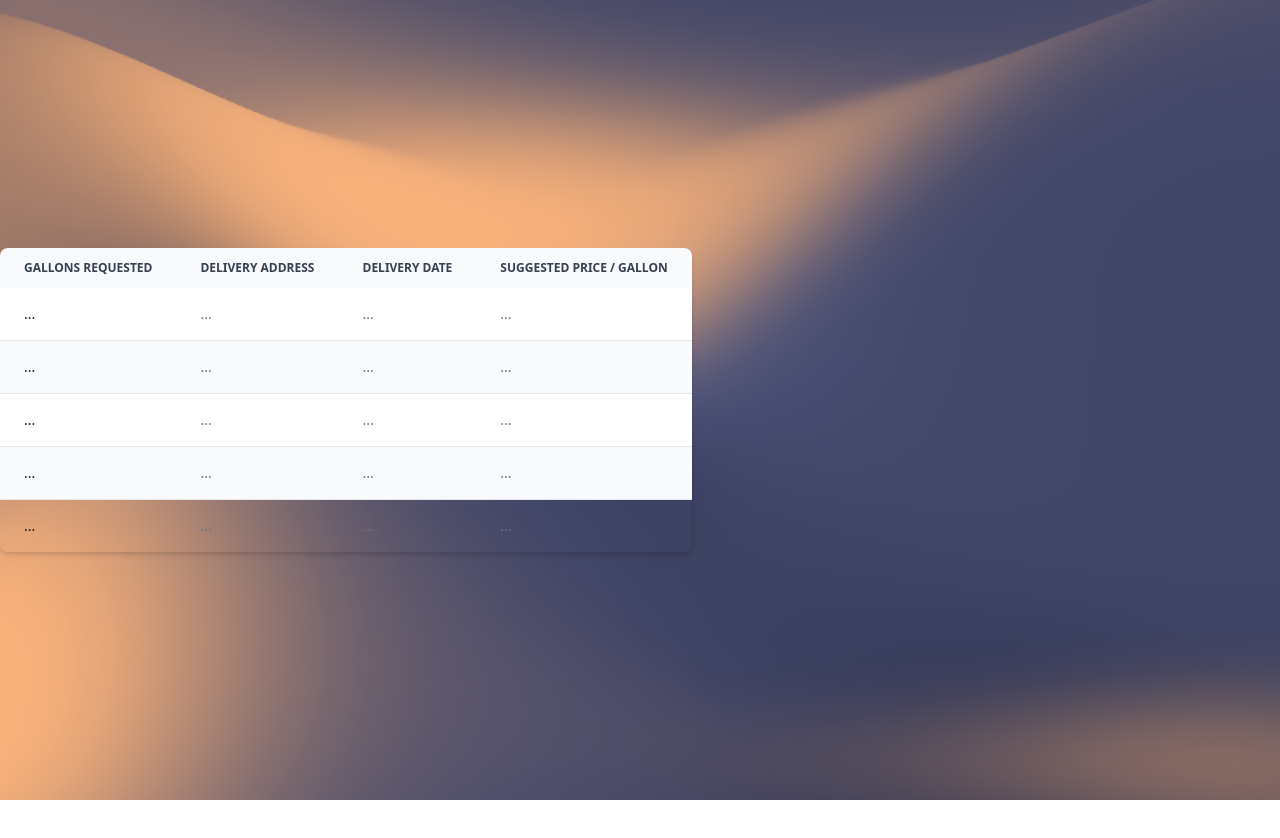
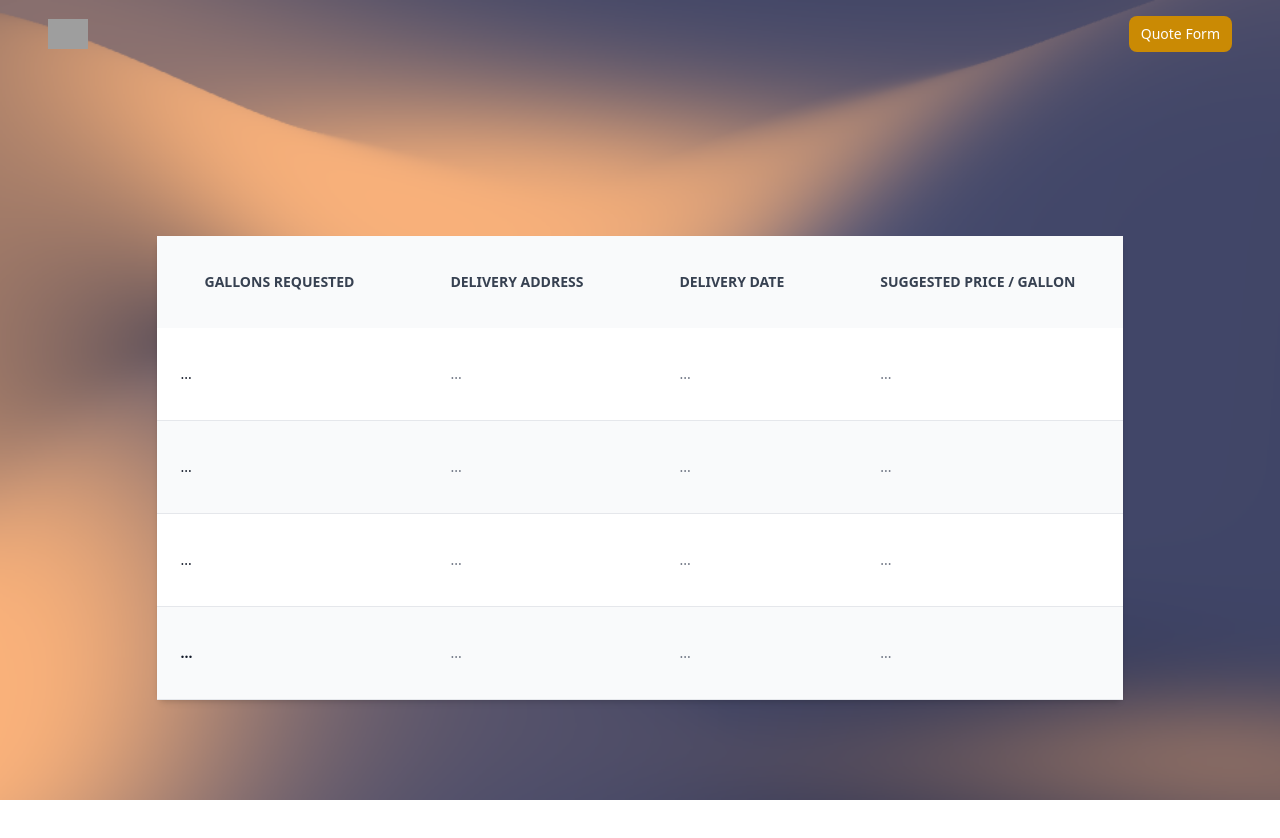
Before and after one commit to jr7072/Software-Design-Project, a Next.js app in the folder singh_project/: page /fuel_quote_history in a window 1280 px wide. Shown: the top 838 px of the page. Before the commit the page ends 800 px from the top, so only its background shows below. Built offline with nearby package versions, Linux system fonts and the light colour scheme; grey boxes are pictures that could not be loaded.

Commit message:
centering history table

```diff
--- a/singh_project/src/pages/fuel_quote_history.js
+++ b/singh_project/src/pages/fuel_quote_history.js
@@ -5,22 +5,35 @@ const FuelQuoteHistory = () => {
     return (
         <div class = "flex h-screen w-screen">
             <div class="flex-1 bg-quote_history bg-cover bg-center bg-no-repeat">
+            <div class="sm:px-12 mx-auto flex items-center justify-between p-4 ">
+        <div class="flex items-center space-x-2">
+          <a href="../account/">
+            <img src="user.svg" alt="Logo" class="w-10"></img>
+          </a>
+        </div>
+        <nav class="flex items-center space-x-1 text-sm font-medium text-gray-800">
+
+          <a href="../fuel_quote/"
+                        class="rounded-lg bg-yellow-600 px-3 py-2 text-white transition hover:bg-red-700">Quote Form
+
+                    </a>
+        </nav>
+      </div>
                 <div class ="w-screen h-screen flex justify center items-center">
-
-<div class="relative overflow-x-auto shadow-md sm:rounded-lg">
-    <table class="w-full text-sm text-left text-gray-500 dark:text-gray-400">
-        <thead class="text-xs text-gray-700 uppercase bg-gray-50 dark:bg-gray-700 dark:text-gray-400">
+                    <div class="relative mx-auto my-auto shadow-md rounded-lg">
+                        <table class=" text-sm text-left text-gray-500 dark:text-gray-400 justify-center">
+                            <thead class="text-medium text-gray-700 uppercase bg-gray-50 dark:bg-gray-700 dark:text-gray-400">
                                 <tr>
-                <th scope="col" class="px-6 py-3">
+                                    <th scope="col" class="px-12 py-9">
                                         Gallons Requested
                                     </th>
-                <th scope="col" class="px-6 py-3">
+                                    <th scope="col" class="px-12 py-9">
                                         Delivery Address
                                     </th>
-                <th scope="col" class="px-6 py-3">
+                                    <th scope="col" class="px-12 py-9">
                                     Delivery Date
                                     </th>
-                <th scope="col" class="px-6 py-3">
+                                    <th scope="col" class="px-12 py-9">
                                     Suggested Price / gallon
                                     </th>
 
@@ -31,13 +44,13 @@ const FuelQuoteHistory = () => {
                                     <th scope="row" class="px-6 py-4 font-medium text-gray-900 whitespace-nowrap dark:text-white">
                                         ...
                                     </th>
-                <td class="px-6 py-4">
+                                    <td class="px-12 py-9">
                                         ...
                                     </td>
-                <td class="px-6 py-4">
+                                    <td class="px-12 py-9">
                                         ...
                                     </td>
-                <td class="px-6 py-4">
+                                    <td class="px-12 py-9">
                                         ...
                                     </td>
 
@@ -46,13 +59,13 @@ const FuelQuoteHistory = () => {
                                     <th scope="row" class="px-6 py-4 font-medium text-gray-900 whitespace-nowrap dark:text-white">
                                         ...
                                     </th>
-                <td class="px-6 py-4">
+                                    <td class="px-12 py-9">
                                         ...
                                     </td>
-                <td class="px-6 py-4">
+                                    <td class="px-12 py-9">
                                         ...
                                     </td>
-                <td class="px-6 py-4">
+                                    <td class="px-12 py-9">
                                         ...
                                     </td>
 
@@ -61,43 +74,28 @@ const FuelQuoteHistory = () => {
                                     <th scope="row" class="px-6 py-4 font-medium text-gray-900 whitespace-nowrap dark:text-white">
                                         ...
                                     </th>
-                <td class="px-6 py-4">
+                                    <td class="px-12 py-9">
                                         ...
                                     </td>
-                <td class="px-6 py-4">
+                                    <td class="px-12 py-9">
                                         ...
                                     </td>
-                <td class="px-6 py-4">
+                                    <td class="px-12 py-9">
                                         ...
                                     </td>
 
                                 </tr>
                                 <tr class="border-b bg-gray-50 dark:bg-gray-800 dark:border-gray-700">
-                <th scope="row" class="px-6 py-4 font-medium text-gray-900 whitespace-nowrap dark:text-white">
+                                    <th scope="row" class="px-6 py-4 font-lg text-gray-900 whitespace-nowrap dark:text-white">
                                         ...
                                     </th>
-                <td class="px-6 py-4">
+                                    <td class="px-12 py-9">
                                         ...
                                     </td>
-                <td class="px-6 py-4">
+                                    <td class="px-12 py-9">
                                         ...
                                     </td>
-                <td class="px-6 py-4">
-                    ...
-                </td>
-
-            </tr>
-            <tr>
-                <th scope="row" class="px-6 py-4 font-medium text-gray-900 whitespace-nowrap dark:text-white">
-                    ...
-                </th>
-                <td class="px-6 py-4">
-                    ...
-                </td>
-                <td class="px-6 py-4">
-                    ...
-                </td>
-                <td class="px-6 py-4">
+                                    <td class="px-12 py-9">
                                         ...
                                     </td>
 
```
Lines whose indentation alone changed are shown as unchanged.
